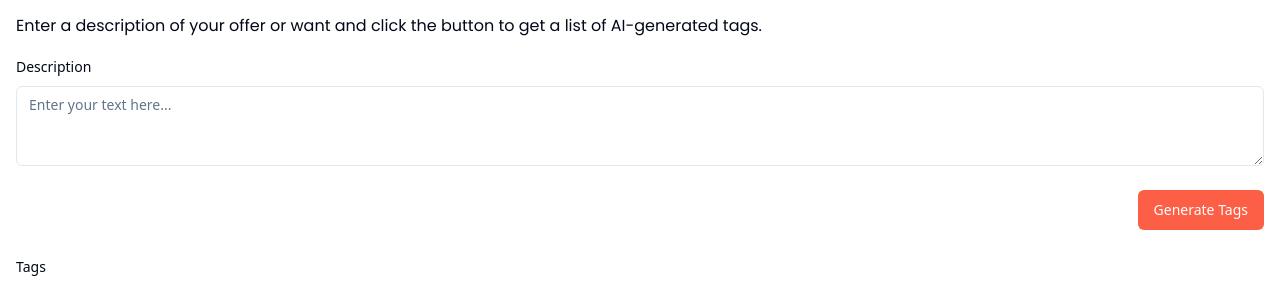
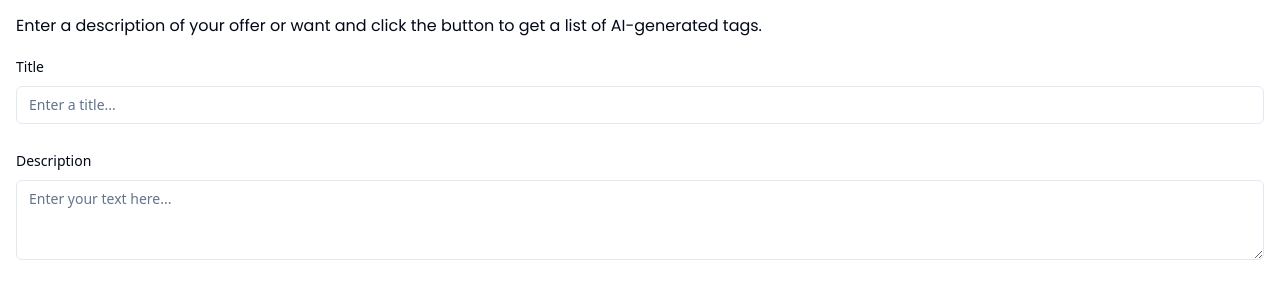
Before and after one commit to ic3software/ow1, a SvelteKit app: page / in a window 1280 px wide. Shown: the part 186-468 px from the top of the page. Built offline with nearby package versions, Linux system fonts and the light colour scheme; no server answers.

Commit message:
feat: add title to AI input

```diff
--- a/src/lib/gemini.ts
+++ b/src/lib/gemini.ts
@@ -7,7 +7,7 @@ export async function generateKeywords(text: string): Promise<string[]> {
 	const model = genAI.getGenerativeModel({ model: 'gemini-1.5-flash' });
 
 	const systemInstruction =
-		'Summarize into keywords the items or services being offered and requested. Only return the keywords, no other text. Try to find the most relevant keywords and phrases.';
+		'Summarize into keywords the items or services being offered and requested. Only return the keywords, no other text (punctuation, paragraphs, etc.). Try to find the most relevant keywords and phrases (focus on words that are most relevant to the offer or want), keeping in mind that the first line submitted before the two linefeeds is the title of the offer or want.';
 
 	try {
 		const result = await model.generateContent([systemInstruction, text]);
--- a/src/routes/+page.svelte
+++ b/src/routes/+page.svelte
@@ -3,17 +3,19 @@
 	import { Button } from '$lib/components/ui/button';
 	import { generateKeywords } from '$lib/gemini';
 
-	let inputText = '';
+	let titleText = '';
+	let keywordText = '';
 	let tagInput = '';
 	let tags: string[] = [];
 	let isGenerating = false;
 
 	async function generateTags() {
-		if (!inputText.trim()) return;
+		if (!titleText.trim() && !keywordText.trim()) return;
 
 		isGenerating = true;
 		try {
-			const keywords = await generateKeywords(inputText);
+			const combinedText = `${titleText.trim()}\n\n${keywordText.trim()}`;
+			const keywords = await generateKeywords(combinedText);
 			tags = [...new Set(keywords)]; // Remove duplicates
 		} catch (error) {
 			console.error('Failed to generate tags:', error);
@@ -57,13 +59,28 @@
 		<form class="space-y-6" on:submit|preventDefault={handleSubmit}>
 			<div class="space-y-2">
 				<label
+					for="title-text"
+					class="text-sm font-medium leading-none peer-disabled:cursor-not-allowed peer-disabled:opacity-70"
+					>Title</label
+				>
+				<input
+					id="title-text"
+					type="text"
+					bind:value={titleText}
+					class="flex w-full rounded-md border border-input bg-background px-3 py-2 text-sm ring-offset-background placeholder:text-muted-foreground focus-visible:outline-none focus-visible:ring-2 focus-visible:ring-ring focus-visible:ring-offset-2 disabled:cursor-not-allowed disabled:opacity-50"
+					placeholder="Enter a title..."
+				/>
+			</div>
+
+			<div class="space-y-2">
+				<label
 					for="input-text"
 					class="text-sm font-medium leading-none peer-disabled:cursor-not-allowed peer-disabled:opacity-70"
 					>Description</label
 				>
 				<textarea
 					id="input-text"
-					bind:value={inputText}
+					bind:value={keywordText}
 					class="flex min-h-[80px] w-full rounded-md border border-input bg-background px-3 py-2 text-sm ring-offset-background placeholder:text-muted-foreground focus-visible:outline-none focus-visible:ring-2 focus-visible:ring-ring focus-visible:ring-offset-2 disabled:cursor-not-allowed disabled:opacity-50"
 					placeholder="Enter your text here..."
 				></textarea>
@@ -89,7 +106,9 @@
 					class="flex min-h-[60px] w-full flex-wrap gap-2 rounded-md border border-input bg-background p-3"
 				>
 					{#each tags as tag, index (tag + index)}
-						<span class="inline-flex items-center rounded-lg bg-secondary/25 pl-5 pr-3 py-0 text-sm">
+						<span
+							class="inline-flex items-center rounded-lg bg-secondary/25 py-0 pl-5 pr-3 text-sm"
+						>
 							{tag}
 							<button
 								type="button"
```
